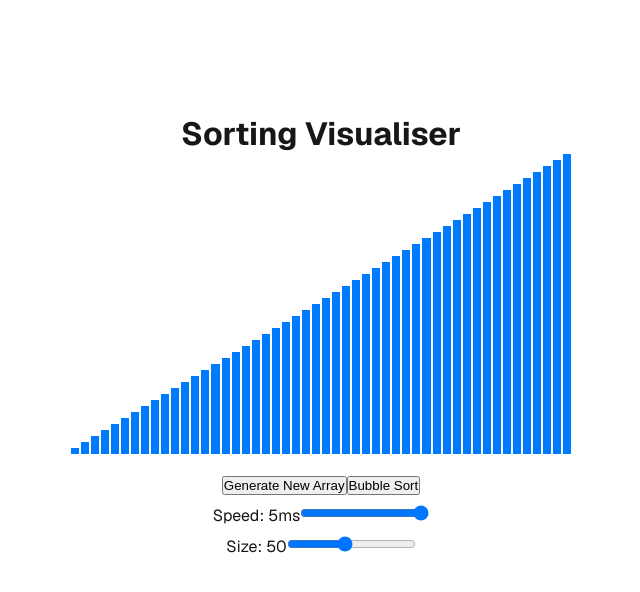
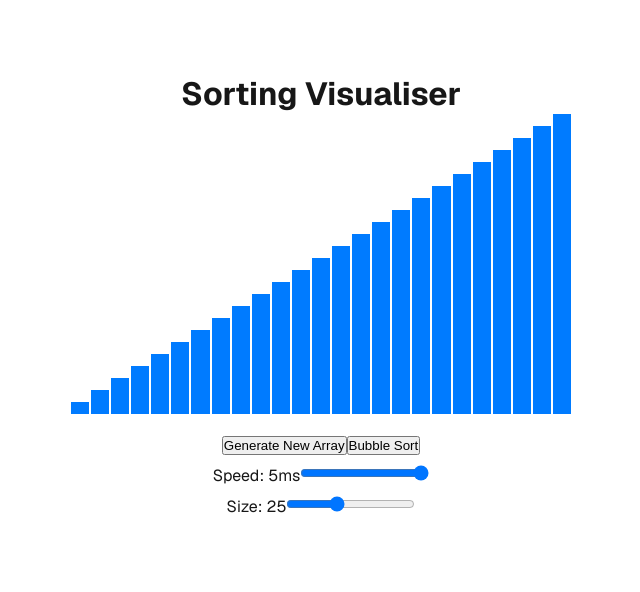
Before and after one commit to mostafa-alq/dsa-visualiser, a Next.js app: page / in a window 1280 px wide. Shown: the top 592 px of the page, without its empty margins (319-959 px from the left). Built offline with nearby package versions, Linux system fonts and the light colour scheme.

Commit message:
users can no longer tamper with the parameters while a sort is occuring

```diff
--- a/src/app/components/sortingVisualiser.css
+++ b/src/app/components/sortingVisualiser.css
@@ -40,3 +40,14 @@
   height: var(--bar-height);
   width: var(--bar-width);
 }
+
+.time-complexity-text {
+  min-height: 80px;
+  display: flex;
+  align-items: flex-start;
+}
+
+.time-complexity-text pre {
+  text-align: left;
+  margin: 0;
+}
--- a/src/app/components/sortingVisualiser.jsx
+++ b/src/app/components/sortingVisualiser.jsx
@@ -7,9 +7,11 @@ function SortingVisualiser() {
   const [array, setArray] = useState([]);
   const [barColors, setBarColors] = useState([]);
   const [speed, setSpeed] = useState(200);
-  const [size, setSize] = useState(50);
+  const [size, setSize] = useState(25);
   const [isMounted, setIsMounted] = useState(false);
   const [animateBars, setAnimateBars] = useState(false);
+  const [timeComplexity, setTimeComplexity] = useState('');
+  const [isSorting, setIsSorting] = useState(false);
 
   useEffect(() => {
     setArray(Array.from({ length: size }, (_, i) => i + 1));
@@ -27,9 +29,12 @@ function SortingVisualiser() {
     setArray(shuffledArray);
     setBarColors(Array(shuffledArray.length).fill(''));
     setAnimateBars(true);
+    setTimeComplexity('');
   };
 
   const bubbleSort = async () => {
+    setIsSorting(true);
+    setTimeComplexity('Bubble Sort:\nBest: O(n)\nAverage: O(n^2)\nWorst: O(n^2)');
     const arr = [...array];
     const colors = Array(arr.length).fill('');
     for (let i = 0; i < arr.length - 1; i++) {
@@ -60,6 +65,7 @@ function SortingVisualiser() {
     // Mark the first bar as sorted at the end
     colors[0] = 'green';
     setBarColors([...colors]);
+    setIsSorting(false);
   };
 
   return (
@@ -79,8 +85,8 @@ function SortingVisualiser() {
         ))}
       </div>
       <div className="controls">
-        <button onClick={generateRandomArray}>Generate New Array</button>
-        <button onClick={bubbleSort}>Bubble Sort</button>
+        <button onClick={generateRandomArray} disabled={isSorting}>Generate New Array</button>
+        <button onClick={bubbleSort} disabled={isSorting}>Bubble Sort</button>
         <div className="slider-container">
           <label htmlFor="speed-slider">Speed: {205 - speed}ms</label>
           <input
@@ -90,6 +96,7 @@ function SortingVisualiser() {
             max="200"
             value={speed}
             onChange={(e) => setSpeed(Number(e.target.value))}
+            disabled={isSorting}
           />
         </div>
         <div className="slider-container">
@@ -98,10 +105,14 @@ function SortingVisualiser() {
             id="size-slider"
             type="range"
             min="10"
-            max="100"
+            max="50"
             value={size}
             onChange={(e) => setSize(Number(e.target.value))}
+            disabled={isSorting}
           />
+        </div>
+        <div className="time-complexity-text">
+          <pre>{timeComplexity}</pre>
         </div>
       </div>
     </div>
```
